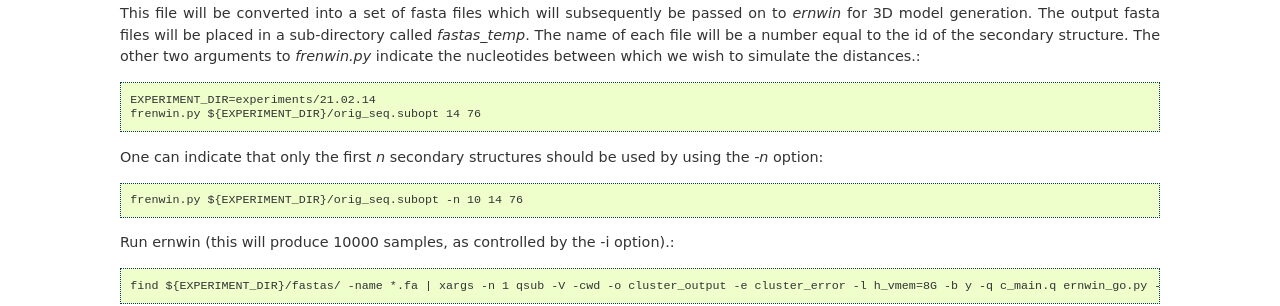
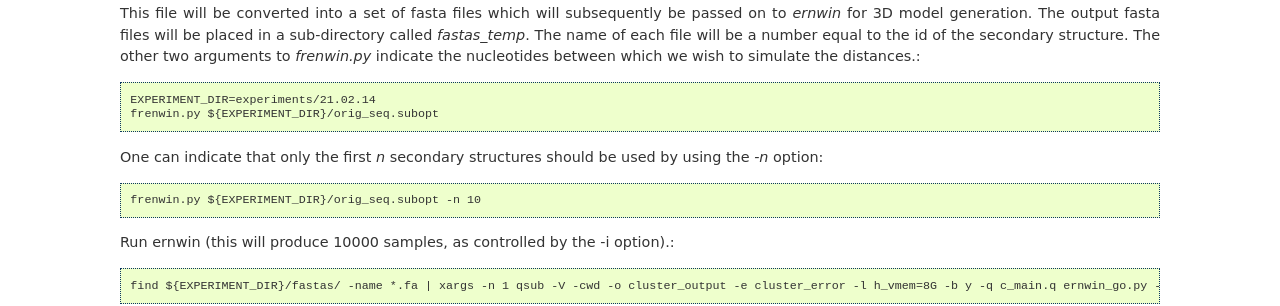
Before and after one commit to pkerpedjiev/frenwin, a Sphinx documentation site: the page built from doc/index.rst, in a window 1280 px wide. Shown: the part 1137-1443 px from the top of the page. Built offline with Sphinx 7.4.7, drawn with Linux system fonts in a browser that asks for light colours.

Commit message:
Some changes

```diff
--- a/doc/index.rst
+++ b/doc/index.rst
@@ -77,12 +77,12 @@ to `frenwin.py` indicate the nucleotides between which we wish to simulate the
 distances.::
 
     EXPERIMENT_DIR=experiments/21.02.14
-    frenwin.py ${EXPERIMENT_DIR}/orig_seq.subopt 14 76
+    frenwin.py ${EXPERIMENT_DIR}/orig_seq.subopt
 
 One can indicate that only the first *n* secondary structures should be used by
 using the `-n` option::
 
-   frenwin.py ${EXPERIMENT_DIR}/orig_seq.subopt -n 10 14 76
+   frenwin.py ${EXPERIMENT_DIR}/orig_seq.subopt -n 10
 
 Run ernwin (this will produce 10000 samples, as controlled by the -i option).::
 
```
Also changed, not shown: 1 other file.
